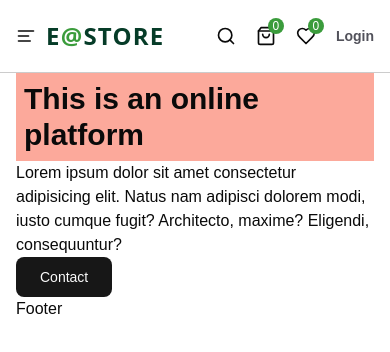
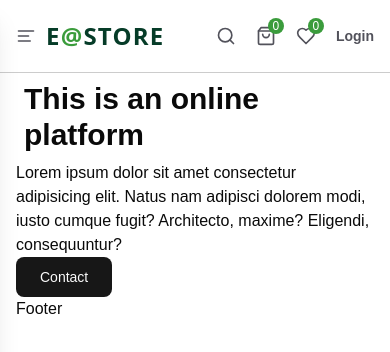
Before and after one commit to Ahteshamull/Next.js-E-Commerce, a Next.js app: page / in a window 390 px wide. Shown: the top 352 px of the page. Built offline with nearby package versions, Linux system fonts and the light colour scheme.

Commit message:
mobile sidebar menu add

```diff
--- a/app/globals.css
+++ b/app/globals.css
@@ -135,4 +135,7 @@
   .hoverEffect{
     @apply transition-all duration-300 ease-in-out;
   }
+  button{
+    @apply hover:cursor-pointer;
+  }
 }
--- a/app/page.tsx
+++ b/app/page.tsx
@@ -5,7 +5,7 @@ import React from 'react'
 export default function pag() {
   return (
     <Container>
-      <h2 className='text-3xl font-semibold bg-lightOrange p-2'>This is an online platform</h2>
+      <h2 className='text-3xl font-semibold  p-2'>This is an online platform</h2>
       <p>Lorem ipsum dolor sit amet consectetur adipisicing elit. Natus nam adipisci dolorem modi, iusto cumque fugit? Architecto, maxime? Eligendi, consequuntur?</p>
       <Button size="lg">Contact</Button>
 
--- a/components/Header.tsx
+++ b/components/Header.tsx
@@ -11,8 +11,8 @@ import MobileMenu from './MobileMenu'
 export default function Header() {
   return (
     <header className='bg-white py-5 border-b border-b-black/20'>
-      <Container className='flex justify-between items-center'>
-        <div className='w-auto md:w-1/3 flex items-center justify-start gap-2.5'>
+      <Container className='flex justify-between items-center text-LightColor'>
+        <div className='w-auto md:w-1/3 flex items-center justify-start gap-2.5 md:gap-0'>
         <MobileMenu/>
         <Logo/>
         </div>
--- a/components/MobileMenu.tsx
+++ b/components/MobileMenu.tsx
@@ -1,10 +1,23 @@
+"use client"
 import { AlignLeft } from 'lucide-react'
-import React from 'react'
+import React, { useState } from 'react'
+import MobileSidebarMenu from './MobileSidebarMenu'
 
 export default function MobileMenu() {
+  const [isSidebar , setIsSidebar] = useState(false)
   return (
-    <div>
-      <AlignLeft className='w-5 h-5 hover:text-shop_light_green hoverEffect md:hidden'/>
+    <div >
+      <button className='flex items-center ' onClick={() => setIsSidebar(!isSidebar)}>
+      <AlignLeft className='w-5 h-5 hover:text-shop_light_green hoverEffect hover:cursor-pointer md:hidden '/>
+
+      </button>
+      <div className='md:hidden'>
+
+      <MobileSidebarMenu
+      isOpen={isSidebar}
+      onClose={() => setIsSidebar(false)}
+      />
+      </div>
     </div>
   )
 }
--- /dev/null
+++ b/components/MobileSidebarMenu.tsx
@@ -0,0 +1,28 @@
+import React, { FC } from 'react'
+import Logo from './Logo';
+import { X } from 'lucide-react';
+interface MobileSidebarMenuProps {
+    isOpen: boolean;
+    onClose: () => void;
+}
+const MobileSidebarMenu :FC<MobileSidebarMenuProps> = ({
+    isOpen,
+    onClose
+}) => {
+  return (
+    <div className={`fixed inset-y-0 h-screen left-0 z-50 w-full bg-black/50 text-white/80 shadow-xl hoverEffect  ${isOpen ? 'translate-x-0' : '-translate-x-full'}`}>
+     <div className='min-w-72 max-w-95 bg-black h-screen p-10 border-r-shop_light_green flex flex-col gap-6'>
+     <div className='flex items-center justify-between gap-5'>
+        <Logo className='text-white'/>
+        <button onClick={onClose} className='hover:text-shop_light_green hoverEffect hover:cursor-pointer'>
+        <X/>
+        </button>
+      </div>
+      <div>
+        </div>
+     </div>
+    </div>
+  )
+}
+
+export default MobileSidebarMenu
```
